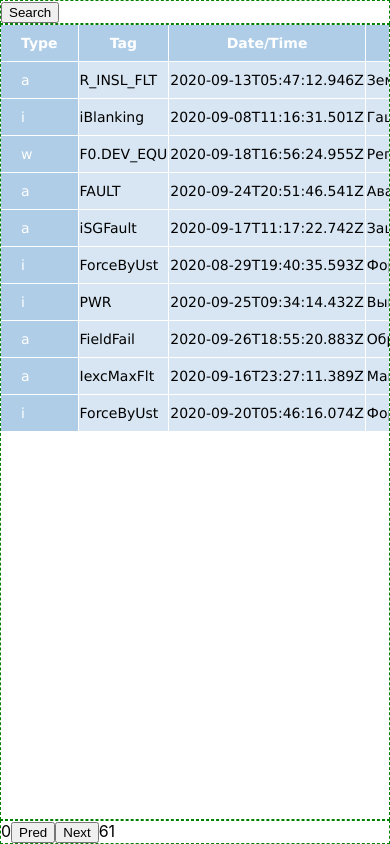
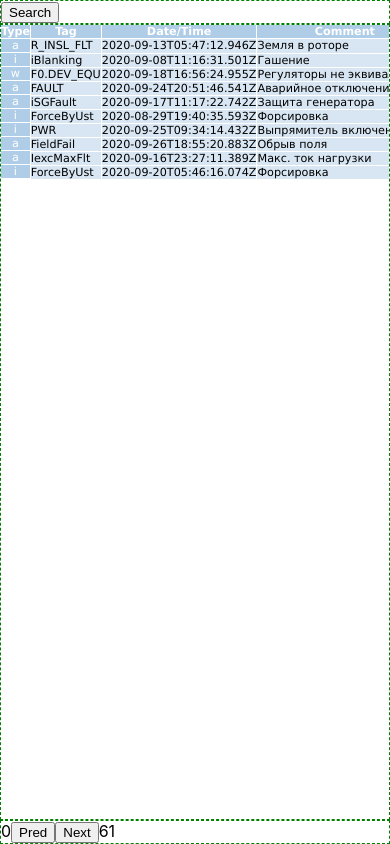
Before and after one commit to GerasimGerasimov/dexop-events-table, a React (Create React App) app: page / in a window 390 px wide. Built offline with nearby package versions, Linux system fonts and the light colour scheme.

Commit message:
сделал адаптивный шрифт таблицы и выровнял по центру Type

```diff
--- a/src/components/table/EventsTable.css
+++ b/src/components/table/EventsTable.css
@@ -1,15 +1,39 @@
-.wrapper {
+.events-wrapper {
   height: 100%;
   width: 100%;
   overflow: auto;
 }
-table {
+
+.events {
   border-collapse: collapse;
   width: 100%;
   white-space: nowrap;
 }
 
-thead th {
+table.events { font-size: 100%};
+
+@media (max-width: 320px) { table.events {font-size:0.5em;} }
+@media (min-width: 320px) { table.events {font-size:0.7em;} }
+@media (min-width: 640px) { table.events {font-size:0.9em;} }
+@media (min-width:960px) { table.events {font-size:1em;} }
+@media (min-width:1100px) { table.events  {font-size:1em;} }
+
+table.events tbody td {
+  padding: 0px 0px;/*наименьший размер ячеек*/
+}
+
+table.events thead th {
   position: sticky;
   top: 0;
+  padding: 0px 0px;/*уменьшил размер заголовка*/
 }
+
+.center {
+  display: flex;
+  justify-content: center;
+  max-height: fit-content;
+}
+
+.legend-item {
+  margin: 0px 0px;/*минимальные внешние отступы*/
+}
--- a/src/components/table/EventsTable.tsx
+++ b/src/components/table/EventsTable.tsx
@@ -17,8 +17,8 @@ export default class EventsTable extends Component<IEventTableProps ,IEventsTabl
 
   render () {
     return (
-      <div className='wrapper'>
-        <table className=''>
+      <div className='events-wrapper'>
+        <table className='events'>
           <thead>
             <tr>
                 <th>Type</th>
@@ -34,7 +34,9 @@ export default class EventsTable extends Component<IEventTableProps ,IEventsTabl
                   const {type, initialValue, comment, todo} = {... details}
                   return (
                     <tr key={index}>
-                      <td >{type}</td>
+                      <td className='center'>
+                        <p className='legend-item'>{type}</p>
+                      </td>
                       <td align="left">{tag}</td>
                       <td >{datetime}</td>
                       <td align="left">{comment}</td>
```
